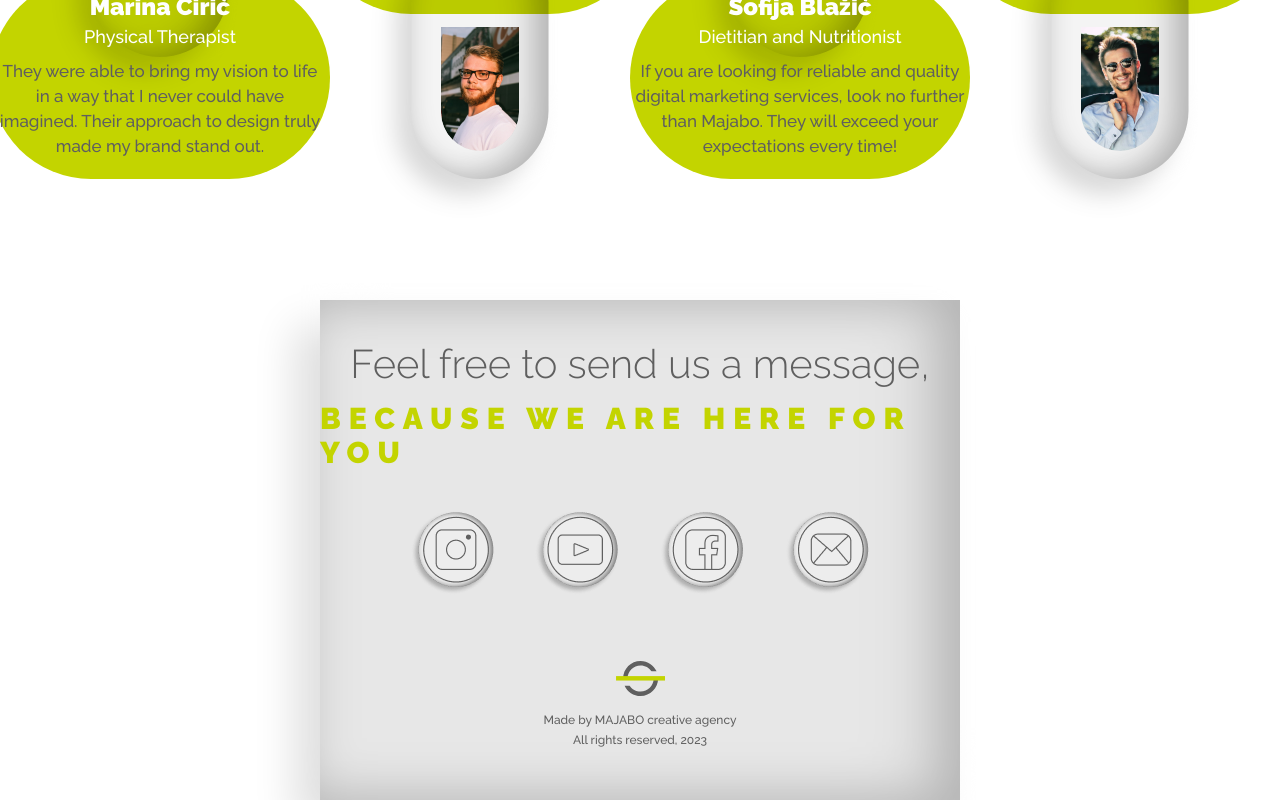
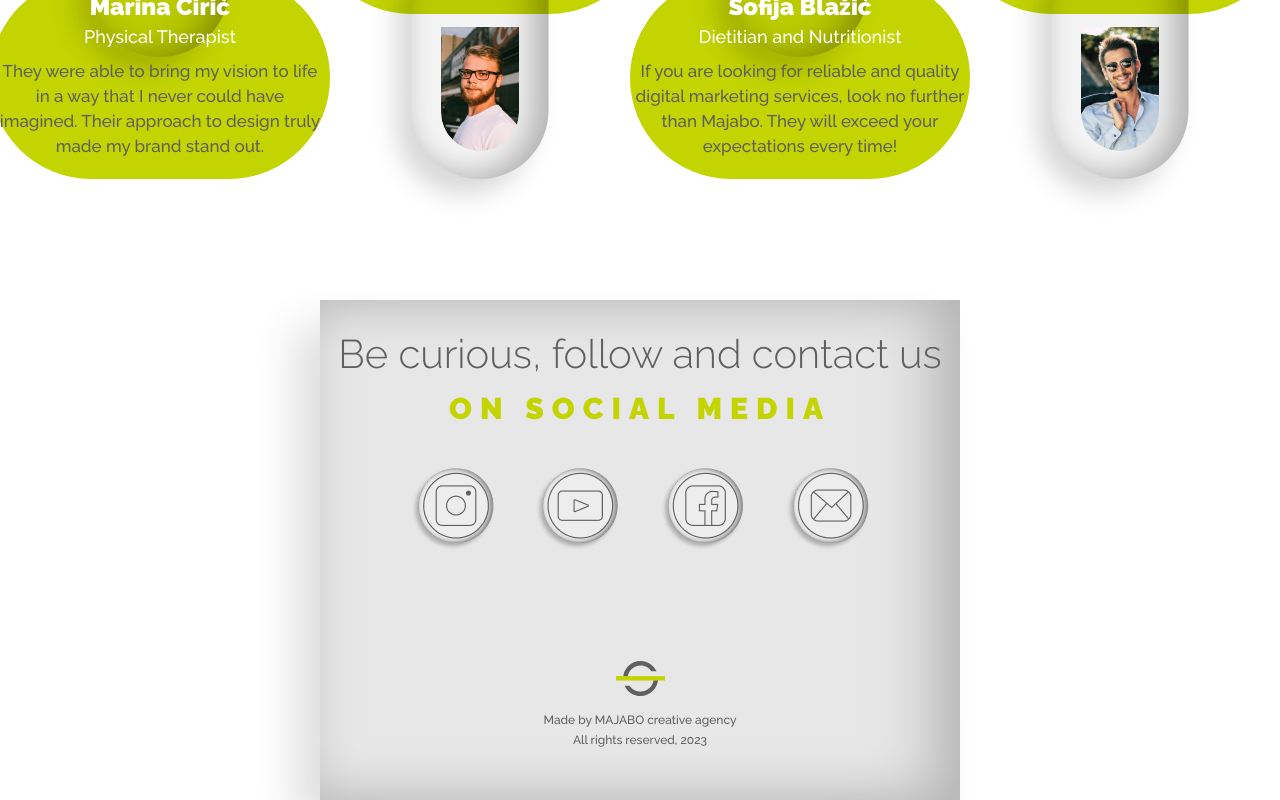
Before and after one commit to kslobodan/shapes, a React (Create React App) app: page / in a window 1280 px wide. Shown: the part 5066-5866 px from the top of the page. Built offline with nearby package versions, Linux system fonts and the light colour scheme.

Commit message:
Added translations for footer and mail form

```diff
--- a/src/components/footer/Footer.tsx
+++ b/src/components/footer/Footer.tsx
@@ -1,6 +1,7 @@
 import React, { CSSProperties, ChangeEvent, useState } from "react";
 import styles from "./Footer.module.scss";
 import Logo from "./Logo";
+import { useTranslation } from "react-i18next";
 
 const inputStyle: CSSProperties = {
   borderWidth: "0px",
@@ -24,6 +25,7 @@ const textAreaStyle: CSSProperties = {
 const textAreaMaxLength = 1000;
 
 const Footer = () => {
+  const [translate] = useTranslation("global");
   const [showEmail, setShowEmail] = useState(false);
   const [boxHeight, setBoxHeight] = useState("500px");
   const [logoBottom, setLogoBottom] = useState("100px");
@@ -85,16 +87,18 @@ const Footer = () => {
     <footer id="footer" style={{ position: "absolute", zIndex: "100" }}>
       <div className={styles.box} style={{ height: boxHeight }} />
       <div className={styles.content} style={{ height: boxHeight }}>
-        {emailFormVisible && (
+        {!showEmail && (
           <div className="titles" style={{ marginTop: "20px" }}>
-            <h2>Be curious, follow and contact us</h2>
-            <p className="title__green__small">ON SOCIAL MEDIA</p>
+            <h2>{translate("footer.title")}</h2>
+            <p className="title__green__small">
+              {translate("footer.subtitle")}
+            </p>
           </div>
         )}
-        {!showEmail && (
+        {emailFormVisible && (
           <div className="titles" style={{ marginTop: "30px" }}>
-            <h2>Feel free to send us a message,</h2>
-            <p className="title__green__small">BECAUSE WE ARE HERE FOR YOU</p>
+            <h2>{translate("email.title")}</h2>
+            <p className="title__green__small">{translate("email.subtitle")}</p>
           </div>
         )}
 
@@ -119,7 +123,7 @@ const Footer = () => {
             className={` ${styles.email} ${showEmail ? styles.visibleDiv : ""}`}
           >
             <div className={styles.field}>
-              <label className={styles.label}>Name:</label>
+              <label className={styles.label}>{translate("email.name")}:</label>
               <input
                 type="email"
                 className="text"
@@ -130,7 +134,9 @@ const Footer = () => {
               />
             </div>
             <div className={styles.field}>
-              <label className={styles.label}>E-mail:</label>
+              <label className={styles.label}>
+                {translate("email.email")}:
+              </label>
               <input
                 type="text"
                 className="text"
@@ -144,7 +150,7 @@ const Footer = () => {
             <textarea
               className="text"
               style={textAreaStyle}
-              placeholder="Message..."
+              placeholder={translate("email.text")}
               value={text}
               onChange={handleTextChange}
               maxLength={textAreaMaxLength}
@@ -157,7 +163,7 @@ const Footer = () => {
                 onClick={handleSendEmail}
                 disabled={!sendbuttonEnabled}
               >
-                SEND
+                {translate("email.buttonSend")}
               </button>
               {text.length > 0 && (
                 <div style={{ marginTop: "-10px" }}>
@@ -168,7 +174,7 @@ const Footer = () => {
                 className={styles.button}
                 onClick={() => handleShowMail(false)}
               >
-                CANCEL
+                {translate("email.buttonCancel")}
               </button>
             </div>
           </div>
@@ -177,15 +183,15 @@ const Footer = () => {
         {popupVisible && (
           <div className={styles.popup}>
             <div className="text">
-              <h3>Mail successfully sent.</h3>
-              <p>Our tim will contact you soon.</p>
+              <h3>{translate("emailSent.title")}</h3>
+              <p>{translate("emailSent.subtitle")}</p>
             </div>
             <button
               className={styles.button}
               onClick={handleOKClick}
               style={{ marginTop: "30px" }}
             >
-              OK
+              {translate("emailSent.okButton")}
             </button>
           </div>
         )}
@@ -197,8 +203,8 @@ const Footer = () => {
           <Logo />
         </div>
         <div className={styles.small__text} style={{ bottom: rightsBottom }}>
-          <p>Made by MAJABO creative agency</p>
-          <p>All rights reserved, 2023</p>
+          <p>{translate("footer.madeBy")}</p>
+          <p>{translate("footer.rightsReserved")}</p>
         </div>
       </div>
     </footer>
--- a/src/translations/en/global.json
+++ b/src/translations/en/global.json
@@ -91,21 +91,21 @@
     "title": "Be curious, follow and contact us",
     "subtitle": "ON SOCIAL MEDIA",
     "madeBy": "Made by MAJABO creative agency",
-    "rightsReserved": "All rights reserved, 2023",
-    "mail": {
+    "rightsReserved": "All rights reserved, 2023"
+  },
+  "email": {
     "title": "Feel free to send us a message,",
     "subtitle": "BECAUSE WE ARE HERE FOR YOU",
     "name": "Name",
     "email": "E-mail",
     "text": "Message...",
-      "buttonSent": "SEND",
+    "buttonSend": "SEND",
     "buttonCancel": "CANCEL"
   },
-    "mailSent": {
+  "emailSent": {
     "title": "Mail successfully sent.",
     "errorTitle": "Error sending email. Please try later.",
     "subtitle": "Our tim will contact you soon.",
     "okButton": "OK"
   }
 }
-}
--- a/src/translations/sr/global.json
+++ b/src/translations/sr/global.json
@@ -91,21 +91,21 @@
     "title": "Budite znatiželjni, pratite i kontaktiraj nas",
     "subtitle": "NA SOCIJALNIM MEDIJIMA",
     "madeBy": "Napravila MAJABO kreativna agencija",
-    "rightsReserved": "Sva prava rezervisana, 2023",
-    "mail": {
+    "rightsReserved": "Sva prava rezervisana, 2023"
+  },
+  "email": {
     "title": "Budite slobodni da nam pošaljete poruku,",
     "subtitle": "JER MI SMO OVDE ZBOG VAS",
     "name": "Ime",
     "email": "Mejl",
     "text": "Poruka...",
-      "buttonSent": "POšALJI",
+    "buttonSend": "POŠALJI",
     "buttonCancel": "ODUSTANI"
   },
-    "mailSent": {
+  "emailSent": {
     "title": "Mejl je uspešno poslat.",
     "errorTitle": "Greška prilikom slanja mejla. Molimo pokušajte kasnije.",
-      "subtitle": "Naš tim će Vas kontaktirati uskoro.",
-      "okButton": "OK"
+    "subtitle": "Naš tim će Vas uskoro kontaktirati.",
+    "okButton": "U REDU"
   }
 }
-}
```
Also changed, not shown: src/translations/Types.tsx (+15 -19 lines). Lines whose indentation alone changed are shown as unchanged.
